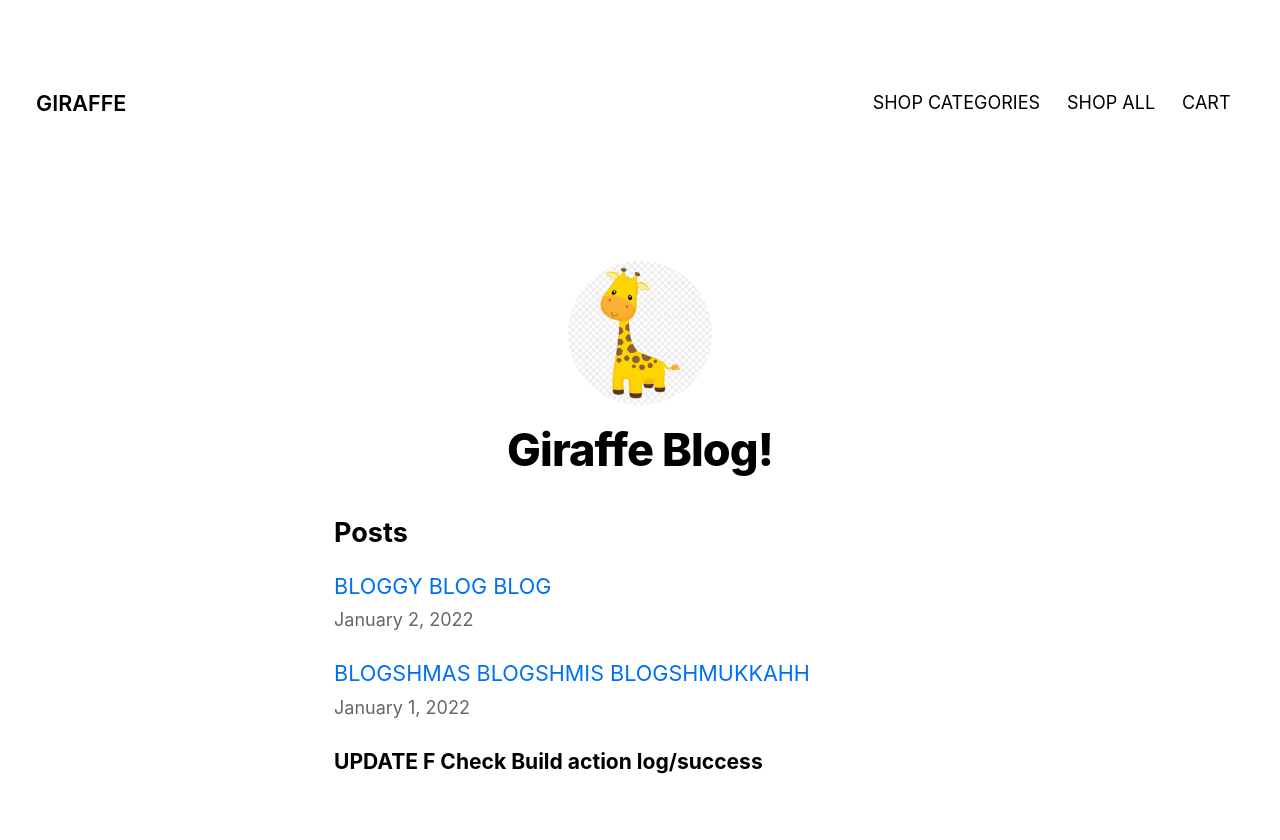
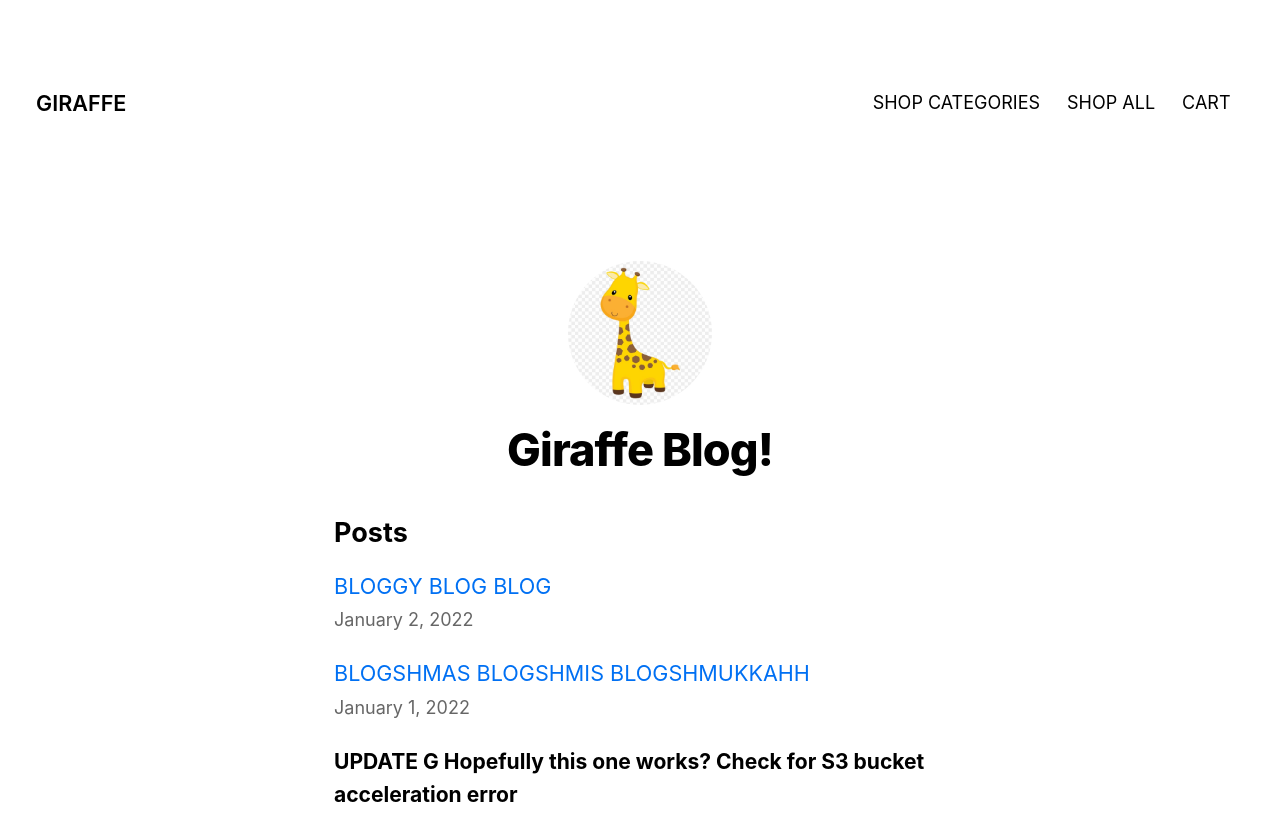
Before and after one commit to andrewdmoore84/nextJS-test-new-paths, a Next.js app: page / in a window 1280 px wide. Shown: the top 840 px of the page. Built offline with nearby package versions, Linux system fonts and the light colour scheme.

Commit message:
Update G for index.js

```diff
--- a/pages/index.js
+++ b/pages/index.js
@@ -28,7 +28,7 @@ export default function Home({ allPostsData }) {
         </ul>
       </section>
 
-      <h3>UPDATE F Check Build action log/success</h3>
+      <h3>UPDATE G Hopefully this one works? Check for S3 bucket acceleration error</h3>
     </Layout>
   )
 }
```
